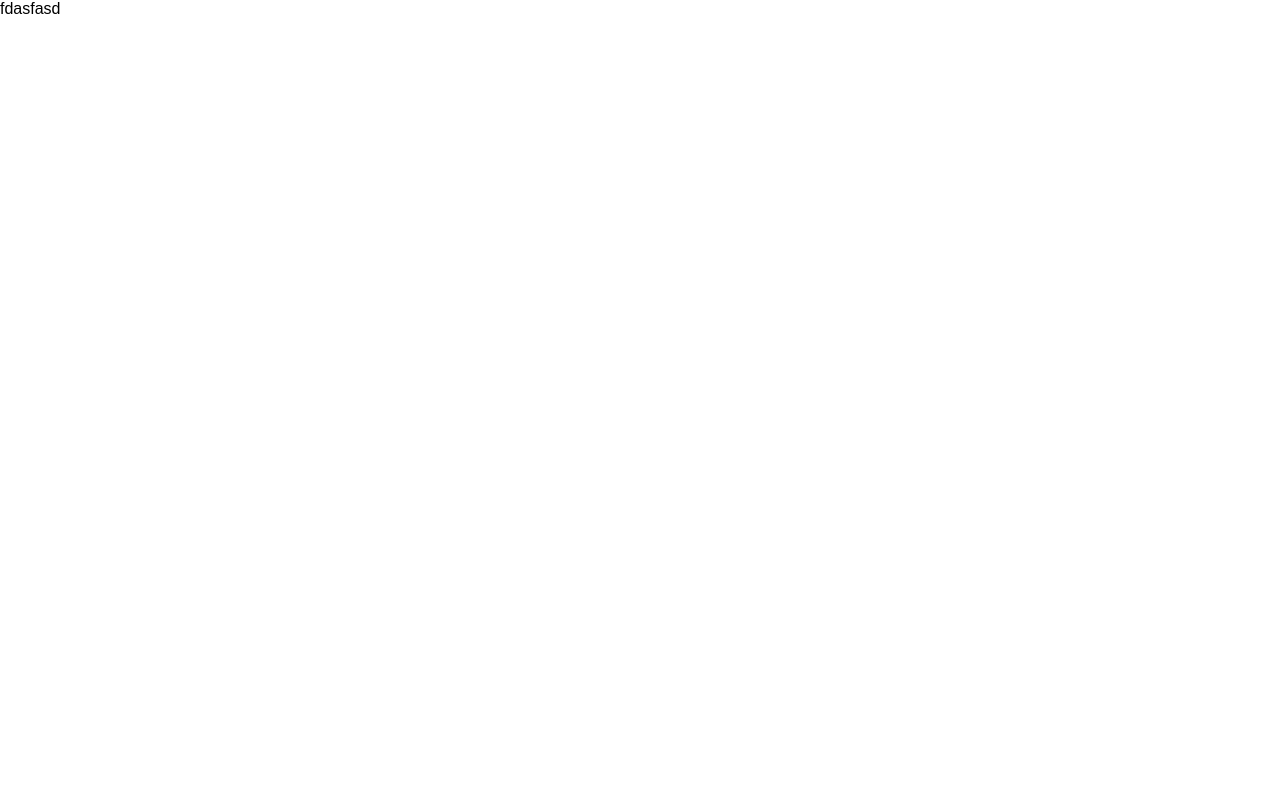
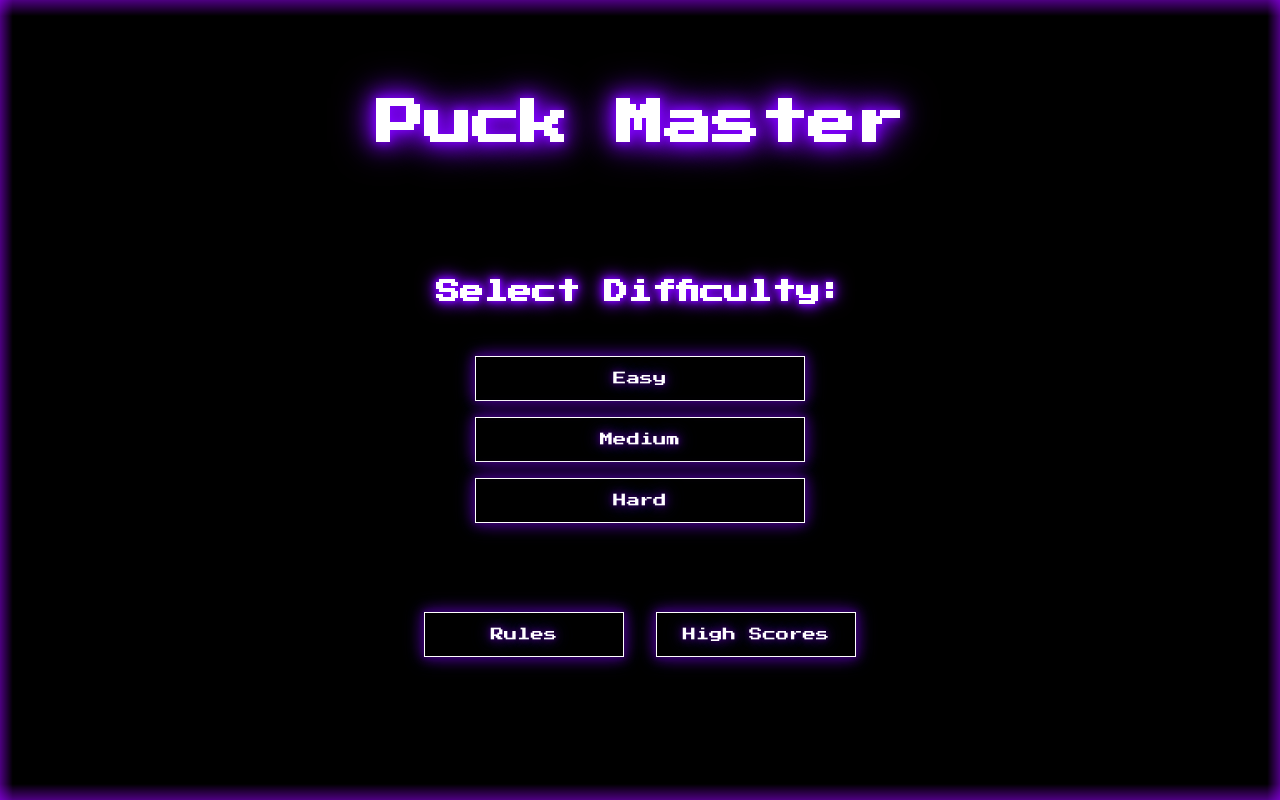
Before and after one commit to Mr-Mingels/Puck-Master, a React (Create React App) app: page / in a window 1280 px wide. Built offline with nearby package versions, Linux system fonts and the light colour scheme.

Commit message:
added a homepage for my application and am working on finishing it up by tommorow

```diff
--- a/public/index.html
+++ b/public/index.html
@@ -14,6 +14,7 @@
       manifest.json provides metadata used when your web app is installed on a
       user's mobile device or desktop. See https://developers.google.com/web/fundamentals/web-app-manifest/
     -->
+    <link href="https://fonts.googleapis.com/css2?family=Bebas+Neue&family=Chakra+Petch:wght@300;400&family=Golos+Text&family=Montserrat:wght@500&family=Orbitron&family=Press+Start+2P&family=Roboto&display=swap" rel="stylesheet">
     <link rel="manifest" href="%PUBLIC_URL%/manifest.json" />
     <!--
       Notice the use of %PUBLIC_URL% in the tags above.
--- a/src/App.js
+++ b/src/App.js
@@ -1,10 +1,14 @@
+import './App.css'
+import { BrowserRouter, Routes, Route, useLocation, useNavigate } from "react-router-dom";
+import React, { lazy, Suspense, useState  } from "react";
 
-import './App.css';
+const Home = lazy(() => import('./components/Home'));
+
 
 function App() {
   return (
     <div className="App">
-      fdasfasd
+      <Home />
     </div>
   );
 }
--- /dev/null
+++ b/src/components/Home.js
@@ -0,0 +1,62 @@
+import React, { useState } from "react";
+import '../styles/Home.css'
+
+const Home = () => {
+    const [rulesOpen, setRulesOpen] = useState(false)
+
+    const openRulesModal = () => {
+        setRulesOpen(true)
+    }
+
+    const closeRulesModal = () => {
+        setRulesOpen(false)
+    }
+    return (
+        <section className="homeWrapper">
+            <div className="homeContent">
+                <h1 className="homeTitle">Puck Master</h1>
+                <div className="difficultyOptionsWrapper">
+                    <h3 className="selectDiffTxt">Select Difficulty:</h3>
+                    <div className="difficultyBtnsWrapper">
+                        <button className="difficultyBtn">Easy</button>
+                        <button className="difficultyBtn">Medium</button>
+                        <button className="difficultyBtn">Hard</button>
+                    </div>
+                    <div className="gameInfoBtnsWrapper">
+                    <button className="gameInfoBtn" onClick={() => openRulesModal()}>Rules</button>
+                    <button className="gameInfoBtn">High Scores</button>
+                    </div>
+                </div>
+            </div>
+            {rulesOpen &&(
+            <div className="rulesModalWrapper">
+                <div className="rulesModalContent">
+                    <h2 className="rulesTitle">Rules</h2>
+                    <ul className="rulesListWrapper">
+                        <li className="rule">Each player is given a figure to hit the puck towards the opponent's side in an attempt to score
+                        a goal.</li>
+                        <li className="rule">You can control your figure using the 'W, A, S, D' keys or the 'UP, DOWN, LEFT, RIGHT' arrow keys
+                        on your keyboard.</li>
+                        <li className="rule">Alternatively, you can control your figure by clicking and dragging it around the board using your
+                        mouse or touchscreen.</li>
+                        <li className="rule">The objective of the game is to score goals by maneuvering the puck into the opponent's goal using
+                        the figure.</li>
+                        <li className="rule">A goal is scored when the puck enters and remains in the opponent's goal.</li>
+                        <li className="rule">After a goal is scored, you will serve the puck to resume the game.</li>
+                        <li className="rule">Each game lasts until one of the players reaches 15 points. The first player to score 15 points
+                        wins the game.</li>
+                    </ul>
+                    <button className="closeBtn" onClick={() => closeRulesModal()}>Close</button>
+                </div>
+            </div>
+            )}
+            <div className="highScoresModalWrapper">
+                <div className="highScoresModalContent">
+
+                </div>
+            </div>
+        </section>
+    )
+}
+
+export default Home
--- a/src/index.css
+++ b/src/index.css
@@ -1,6 +1,6 @@
 * {
   box-sizing: border-box;
-  font-family: 'Montserrat', sans-serif;
+  font-family: 'Press Start 2P', cursive;
   margin: 0;
   padding: 0;
 }
@@ -8,4 +8,5 @@
 html, body {
   min-height: 100vh;
   width: 100%;
+  background-color: black;
 }
--- /dev/null
+++ b/src/styles/Home.css
@@ -0,0 +1,132 @@
+.homeWrapper {
+    min-height: 100vh;
+    width: 100%;
+    color: white;
+    background:
+    linear-gradient(90deg, rgba(153, 0, 255, 1) 0%, rgba(153, 0, 255, 0.5) 0%, rgba(153, 0, 255, 0) 1%, rgba(0, 0, 0, 0) 1%, rgba(0, 0, 0, 0) 99%, rgba(153, 0, 255, 0) 99%, rgba(153, 0, 255, 0.5) 100%, rgba(153, 0, 255, 1) 100%),
+    linear-gradient(0deg, rgba(153, 0, 255, 1) 0%, rgba(153, 0, 255, 0.5) 0%, rgba(153, 0, 255, 0) 2%, rgba(0, 0, 0, 0) 2%, rgba(0, 0, 0, 0) 98%, rgba(153, 0, 255, 0) 98%, rgba(153, 0, 255, 0.5) 100%, rgba(153, 0, 255, 1) 100%);
+    user-select: none;
+}
+
+.homeContent {
+    width: 100%;
+    padding: 100px 160px;
+    min-height: 100vh;
+    display: flex;
+    align-items: center;
+    flex-direction: column;
+    gap: 132px;
+}
+
+.homeTitle {
+    font-size: 48px;
+    text-shadow: 0 0 10px #8000ff, 0 0 20px #8000ff, 0 0 30px #8000ff, 0 0 40px #8000ff;
+}
+
+.difficultyOptionsWrapper {
+    display: flex;
+    flex-direction: column;
+    gap: 52px;
+    align-items: center;
+}
+
+.selectDiffTxt {
+    font-size: 24px;
+    text-shadow: 0 0 5px #8000ff, 0 0 10px #8000ff, 0 0 15px #8000ff, 0 0 20px #8000ff;
+}
+
+.difficultyBtnsWrapper {
+    display: flex;
+    flex-direction: column;
+    align-items: center;
+    gap: 16px;
+}
+
+.difficultyBtn {
+    cursor: pointer;
+    background-color: transparent;
+    color: white;
+    text-shadow: 0 0 5px #340068, 0 0 10px #340068, 0 0 15px #340068, 0 0 20px #340068;
+    border: 1px solid white;
+    padding: 15px;
+    width: 330px;
+    box-shadow: 0 0 5px #340068, 0 0 10px #340068, 0 0 15px #340068, 0 0 20px #340068;
+    transition: all 0.2s ease-in-out;
+}
+
+.gameInfoBtnsWrapper {
+    display: flex;
+    gap: 32px;
+}
+
+.gameInfoBtn {
+    margin-top: 37px;
+    width: 200px;
+    padding: 15px;
+    cursor: pointer;
+    background-color: transparent;
+    color: white;
+    text-shadow: 0 0 5px #340068, 0 0 10px #340068, 0 0 15px #340068, 0 0 20px #340068;
+    border: 1px solid white;
+    box-shadow: 0 0 5px #340068, 0 0 10px #340068, 0 0 15px #340068, 0 0 20px #340068;
+    transition: all 0.2s ease-in-out;
+}
+
+.difficultyBtn:hover, .gameInfoBtn:hover, .closeBtn:hover {
+    border-color: #340068;
+    text-shadow: 0 0 5px #000000, 0 0 10px #000000, 0 0 15px #000000, 0 0 20px #000000;
+    box-shadow: 0 0 5px #ffffff, 0 0 10px #ffffff, 0 0 15px #ffffff, 0 0 20px #ffffff;
+}
+
+.rulesModalWrapper {
+    position: fixed;
+    top: 0;
+    left: 0;
+    min-height: 100vh;
+    width: 100%;
+    display: flex;
+    justify-content: center;
+    align-items: center;
+    background: rgba(0, 0, 0, 0.4);
+}
+
+.rulesModalContent {
+    width: 600px;
+    background-color: black;
+    padding: 48px;
+    border: 3px solid white;
+    border-radius: 24px;
+    display: flex;
+    align-items: center;
+    flex-direction: column;
+    box-shadow: 0 0 5px #8000ff, 0 0 10px #8000ff, 0 0 15px #8000ff, 0 0 20px #8000ff;
+    gap: 28px;
+}
+
+.rulesTitle {
+    text-shadow: 0 0 5px #8000ff, 0 0 10px #8000ff, 0 0 15px #8000ff, 0 0 20px #8000ff;
+}
+
+.rulesListWrapper {
+    list-style-type: none;
+}
+
+.rule {
+    font-size: 12px;
+    margin-top: 20px;
+    line-height: 15px;
+    text-shadow: 0 0 5px #340068, 0 0 10px #340068, 0 0 15px #340068, 0 0 20px #340068;
+}
+
+.closeBtn {
+    margin-top: 20px;
+    width: 200px;
+    padding: 15px;
+    cursor: pointer;
+    background-color: transparent;
+    color: white;
+    text-shadow: 0 0 5px #340068, 0 0 10px #340068, 0 0 15px #340068, 0 0 20px #340068;
+    border: 1px solid white;
+    box-shadow: 0 0 5px #340068, 0 0 10px #340068, 0 0 15px #340068, 0 0 20px #340068;
+    transition: all 0.2s ease-in-out;
+}
```
